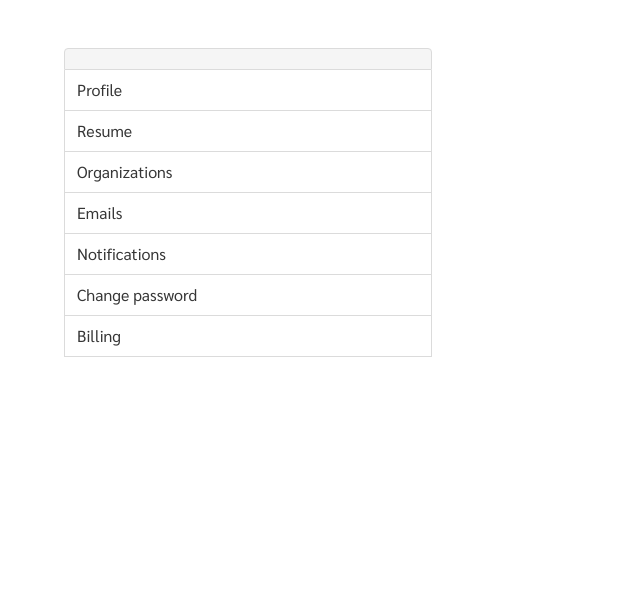
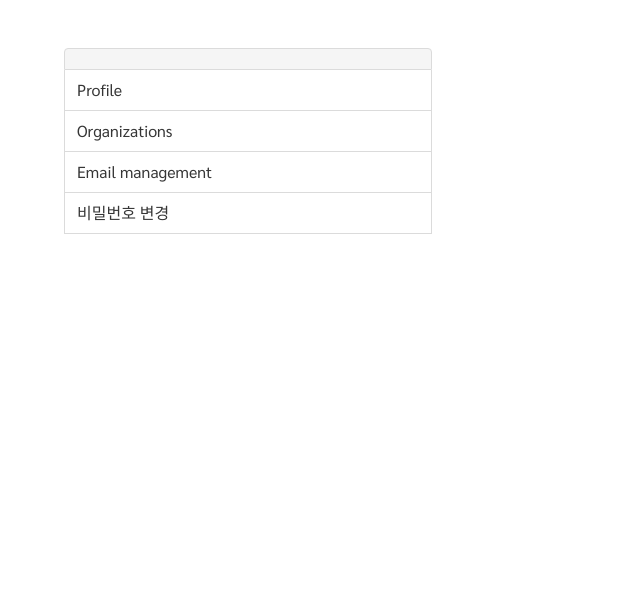
Before and after one commit to pincoin/windmill, a Django app: template member/templates/member/account/profile_base.html in a window 1280 px wide. Shown: the part 52-649 px from the top of the page, without its empty margins (0-640 px from the left). Run offline with Django 3.2, Linux system fonts and the light colour scheme; the template is opened without the code that fills it: values that come from a table or form of the project are taken from there, others are empty; parts of the project's set-up code (start-up, migrations or seed data) failed here and were passed over; some libraries are stand-ins or nearby versions; some web fonts are replaced.

Commit message:
- profile submenu

```diff
--- a/member/templates/member/account/profile_base.html
+++ b/member/templates/member/account/profile_base.html
@@ -1,4 +1,6 @@
 {% extends 'conf/base.html' %}
+
+{% load i18n %}
 
 {% block content %}
     <div class="section">
@@ -11,31 +13,19 @@
                         </p>
                         <a href="#"
                            class="panel-block{% if sidemenu == 'profile' %} is-active{% endif %}">
-                            Profile
-                        </a>
-                        <a href="#"
-                           class="panel-block{% if sidemenu == 'resume' %} is-active{% endif %}">
-                            Resume
+                            {% trans 'Profile' %}
                         </a>
                         <a href="#"
                            class="panel-block{% if sidemenu == 'organizations' %} is-active{% endif %}">
-                            Organizations
+                            {% trans 'Organizations' %}
                         </a>
                         <a href="{% url 'account_email' %}"
                            class="panel-block{% if sidemenu == 'emails' %} is-active{% endif %}">
-                            Emails
-                        </a>
-                        <a href="#"
-                           class="panel-block{% if sidemenu == 'notifications' %} is-active{% endif %}">
-                            Notifications
+                            {% trans 'Email management' %}
                         </a>
                         <a href="{% url 'account_change_password' %}"
                            class="panel-block{% if sidemenu == 'password' %} is-active{% endif %}">
-                            Change password
-                        </a>
-                        <a href="#"
-                           class="panel-block{% if sidemenu == 'billing' %} is-active{% endif %}">
-                            Billing
+                            {% trans 'Change password' %}
                         </a>
                     </nav>
                 </div>
```
Also changed, not shown: locale/en/LC_MESSAGES/django.po, locale/ko/LC_MESSAGES/django.po, locale/th/LC_MESSAGES/django.po.
